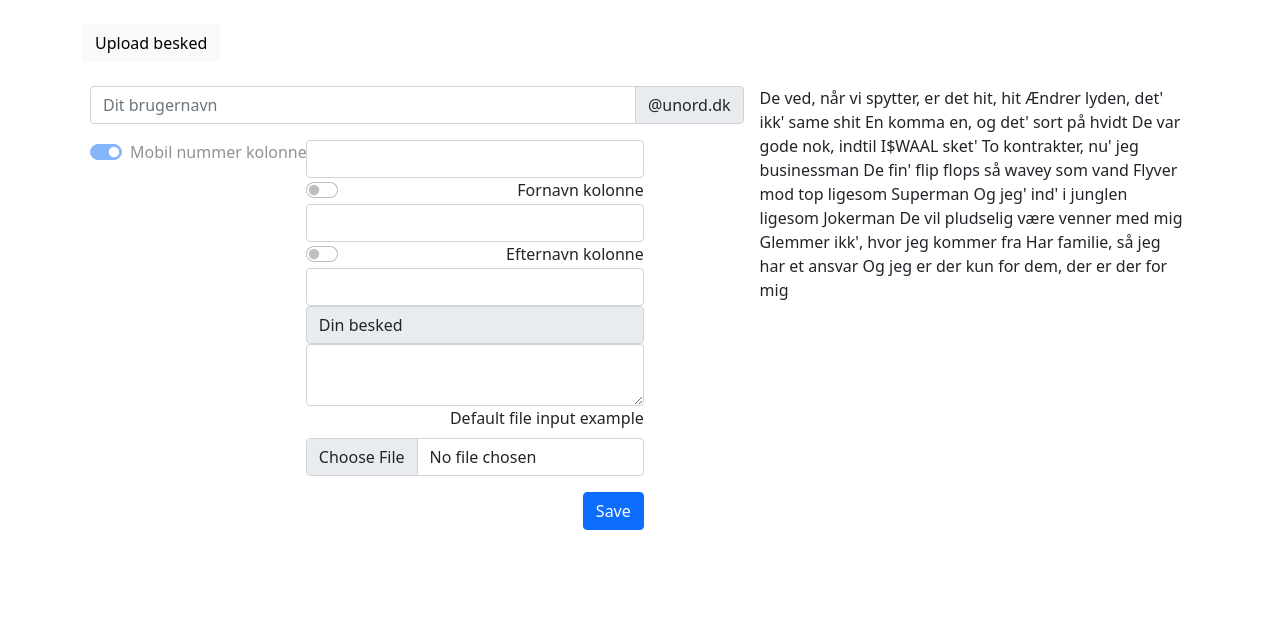
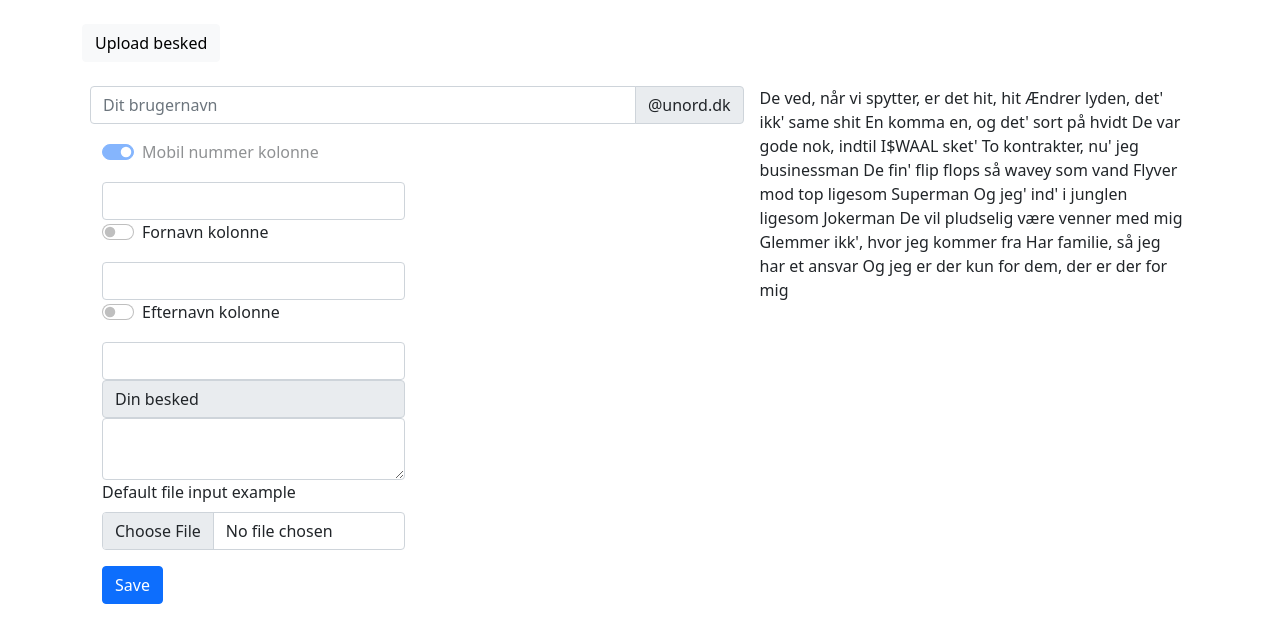
Before and after one commit to unord/sms-unord, a Django app: page /sms_app/sms_app/UploadSms/ in a window 1280 px wide. Shown: the part 64-707 px from the top of the page. Run offline with Django 4.2, Linux system fonts and the light colour scheme; parts of the project's set-up code (start-up, migrations or seed data) failed here and were passed over.

Commit message:
upload excel

```diff
--- a/sms_app/templates/sms_app/upload_sms_list.html
+++ b/sms_app/templates/sms_app/upload_sms_list.html
@@ -18,23 +18,29 @@
   <input type="text" class="form-control" placeholder="Dit brugernavn" aria-label="Dit brugernavn" aria-describedby="basic-addon2">
   <span class="input-group-text" id="basic-addon2">@unord.dk</span>
 </div>
+              <div class="container">
+  <div class="row row-cols-2">
+      <div class="col">
                 <div class="input-group mb-3">
     <div class="form-check form-switch">
   <input class="form-check-input" type="checkbox" id="flexSwitchCheckCheckedDisabled" checked disabled>
-  <label class="form-check-label" for="flexSwitchCheckCheckedDisabled">Mobil nummer kolonne</label></div>
-  <div align="right"><input type="text" class="form-control" aria-label="Mobil kolonne" maxlength="1" size="4></div>
+  <label class="form-check-label" for="flexSwitchCheckCheckedDisabled">Mobil nummer kolonne</label></div></div>
+  <div class="col"><input type="text" class="form-control" aria-label="Mobil kolonne" maxlength="1" size="4></div>
 </div>
+<div class="col">
               <div class="input-group mb-3">
     <div class="form-check form-switch">
   <input class="form-check-input" type="checkbox" id="flexSwitchCheckDefault">
-  <label class="form-check-label" for="flexSwitchCheckDefault">Fornavn kolonne</label></div>
-  <div align="right"><input type="text" class="form-control" aria-label="Fornavn kolonne" maxlength="1" size="4></div>
-</div>
+  <label class="form-check-label" for="flexSwitchCheckDefault">Fornavn kolonne</label></div></div>
+  <div class="col"><input type="text" class="form-control" aria-label="Fornavn kolonne" maxlength="1" size="4></div>
+</div><div class="col">
               <div class="input-group mb-3">
     <div class="form-check form-switch">
   <input class="form-check-input" type="checkbox" id="flexSwitchCheckDefault">
-  <label class="form-check-label" for="flexSwitchCheckDefault">Efternavn kolonne</label></div>
-  <div align="right"> <input type="text" class="form-control" aria-label="Efternavn kolonne" maxlength="1" size="4></div>
+  <label class="form-check-label" for="flexSwitchCheckDefault">Efternavn kolonne</label></div></div>
+  <div class="col"><input type="text" class="form-control" aria-label="Efternavn kolonne" maxlength="1" size="4></div>
+</div>
+  </div>
 </div>
 
 <div class="input-group">
```
